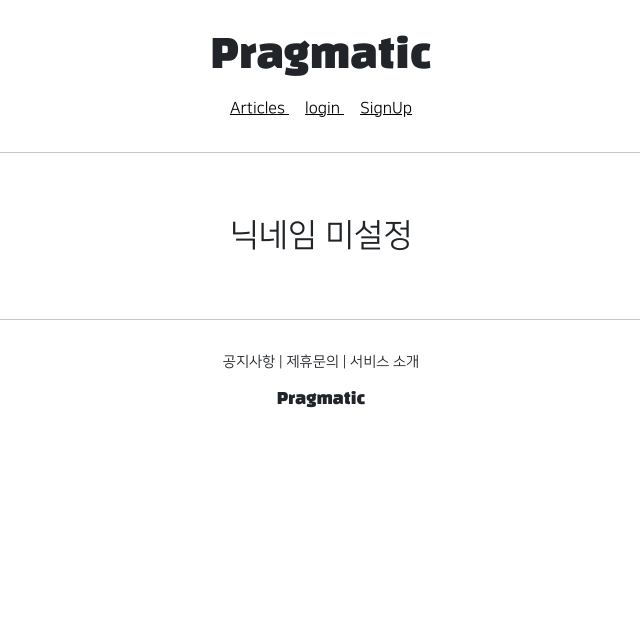
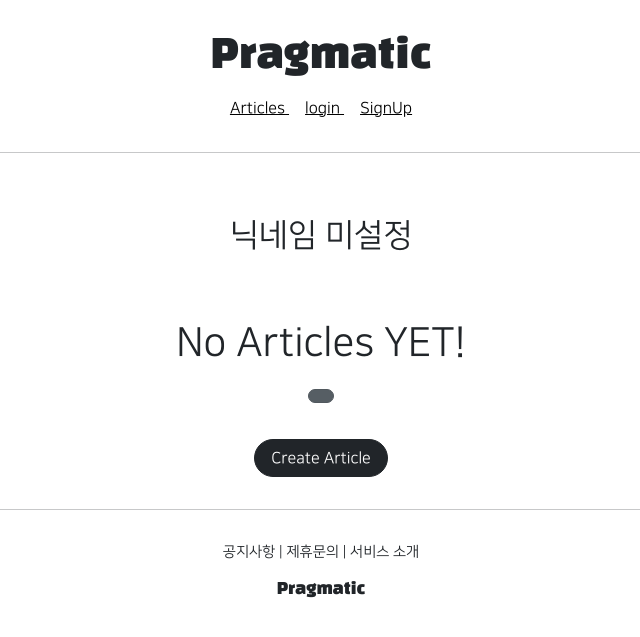
Before and after one commit to strongmhk/back_stu, a Django app: template python/prac/pragmatic/accountapp/templates/accountapp/detail.html in a window 1280 px wide. Shown: the top 637 px of the page, without its empty margins (319-959 px from the left). Run offline with Django 3.2, Linux system fonts and the light colour scheme; the template is opened without the code that fills it, so the values that code supplies are empty; some libraries are stand-ins or nearby versions.

Commit message:
변수명 오타 수정

```diff
--- a/python/prac/pragmatic/accountapp/templates/accountapp/detail.html
+++ b/python/prac/pragmatic/accountapp/templates/accountapp/detail.html
@@ -52,7 +52,7 @@
         </div>
 
         <div>
-            {% include 'sinppts/list_fragment.html' with article_list=object_list %}
+            {% include 'snippets/list_fragment.html' with article_list=object_list %}
         </div>
 
     </div>
--- a/python/prac/pragmatic/accountapp/views.py
+++ b/python/prac/pragmatic/accountapp/views.py
@@ -51,7 +51,7 @@ class AccountDetailView(DetailView, MultipleObjectMixin):
     paginate_by = 25
 
     def get_context_data(self, **kwargs):
-        object_list = Article.objects.filter(project=self.get_object())
+        object_list = Article.objects.filter(writer=self.get_object())
         return super(AccountDetailView, self).get_context_data(object_list=object_list, **kwargs)
 
 @method_decorator(has_ownership, 'get')
--- a/python/prac/pragmatic/projectapp/templates/projectapp/detail.html
+++ b/python/prac/pragmatic/projectapp/templates/projectapp/detail.html
@@ -15,7 +15,7 @@
             </h5>
         </div>
         <div>
-            {% include 'snippets/list_fragment.html' with article_list=onject_list %}
+            {% include 'snippets/list_fragment.html' with article_list=object_list %}
         </div>
 
     </div>
```
